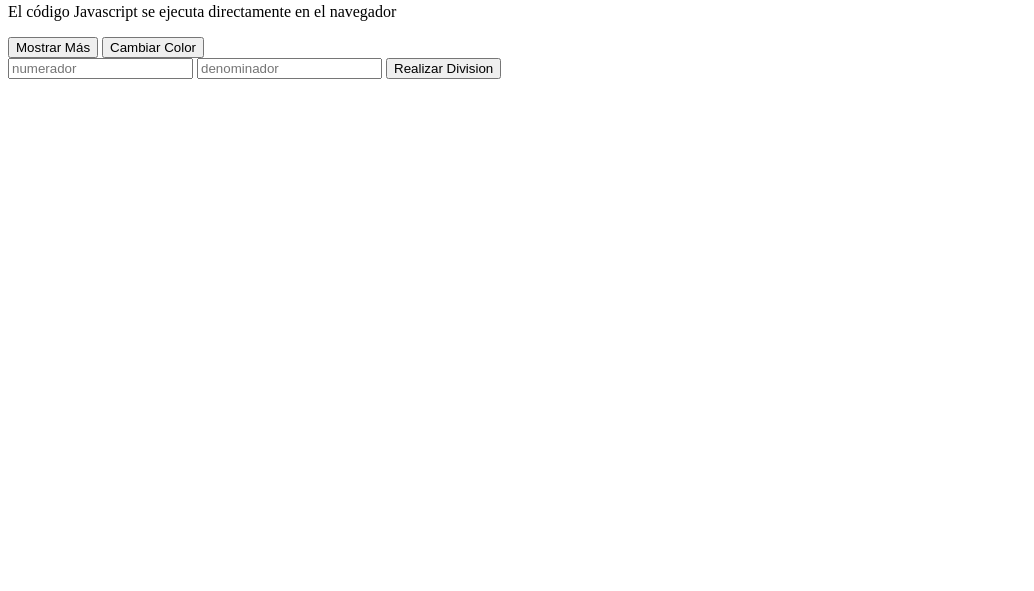
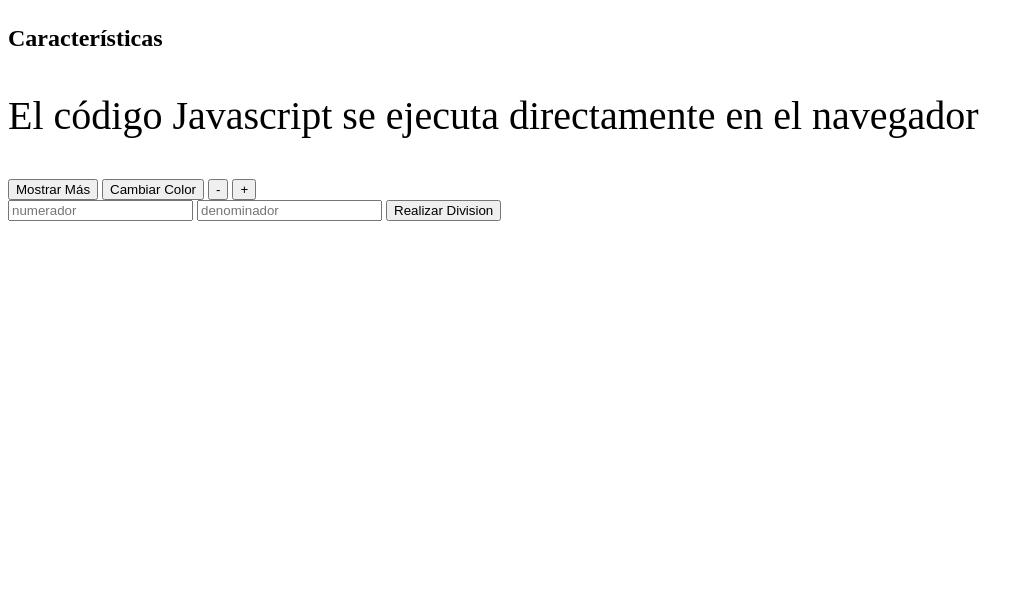
Before and after one commit to migueltomasamat/RepoLEMA, a plain HTML site: page EjemplosJavascript/index.html in a window 1280 px wide. Shown: the part 209-800 px from the top of the page, without its empty margins (0-1034 px from the left). Drawn offline with Linux system fonts and the light colour scheme.

Commit message:
Aumentar y disminuir letra
Añadidos botones para aumentar y disminuir el tamaño de la letra

```diff
--- a/EjemplosJavascript/index.html
+++ b/EjemplosJavascript/index.html
@@ -3,8 +3,11 @@
 <head>
     <meta charset="UTF-8">
     <title>Ejemplos de uso de javascript</title>
-
-
+  <style>
+    p{
+      font-size:40px;
+    }
+  </style>
 </head>
 <body>
   <h1>Hola Mundo</h1>
@@ -15,6 +18,8 @@
 
   <button id="mostrarMas">Mostrar Más</button>
   <button onclick="cambiarColor()">Cambiar Color</button>
+  <button onclick="disminuirTamanyoLetra()">-</button>
+  <button onclick="aumentarTamanyoLetra()">+</button>
 
   <form>
     <input placeholder="numerador" type="number" id="inputNumerador" name="numerador">
@@ -61,8 +66,22 @@
       }else{
         alert("El denominador no puede ser 0")
       }
-
-
+    }
+    function aumentarTamanyoLetra(){
+      document.querySelectorAll('p').forEach(function (parrafo){
+        let tamLetra=getComputedStyle(parrafo).getPropertyValue('font-size');
+        tamLetra=parseInt(tamLetra);
+        tamLetra++;
+        parrafo.style.fontSize=tamLetra+'px';
+      })
+    }
+    function disminuirTamanyoLetra(){
+      document.querySelectorAll('p').forEach(function (parrafo){
+        let tamLetra=getComputedStyle(parrafo).getPropertyValue('font-size');
+        tamLetra=parseInt(tamLetra);
+        tamLetra--;
+        parrafo.style.fontSize=tamLetra+'px';
+      })
     }
 
   </script>
```
